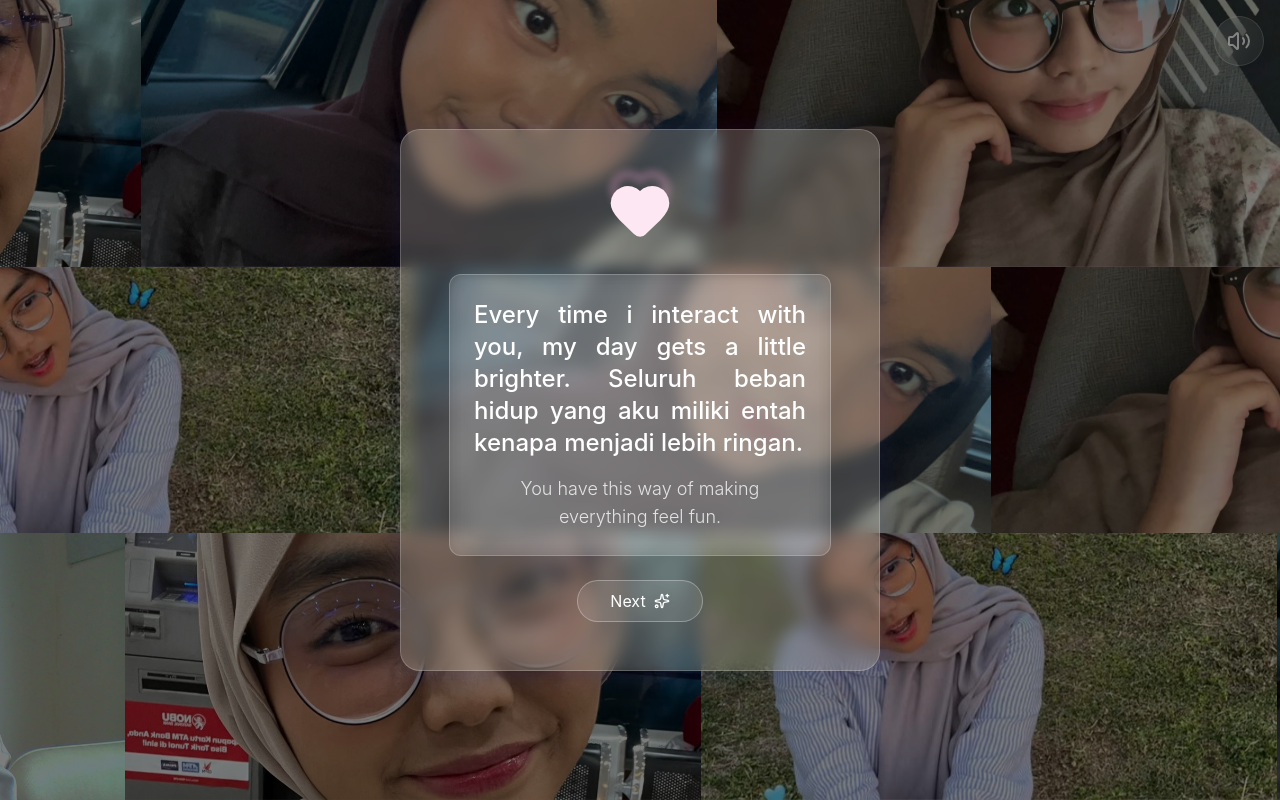
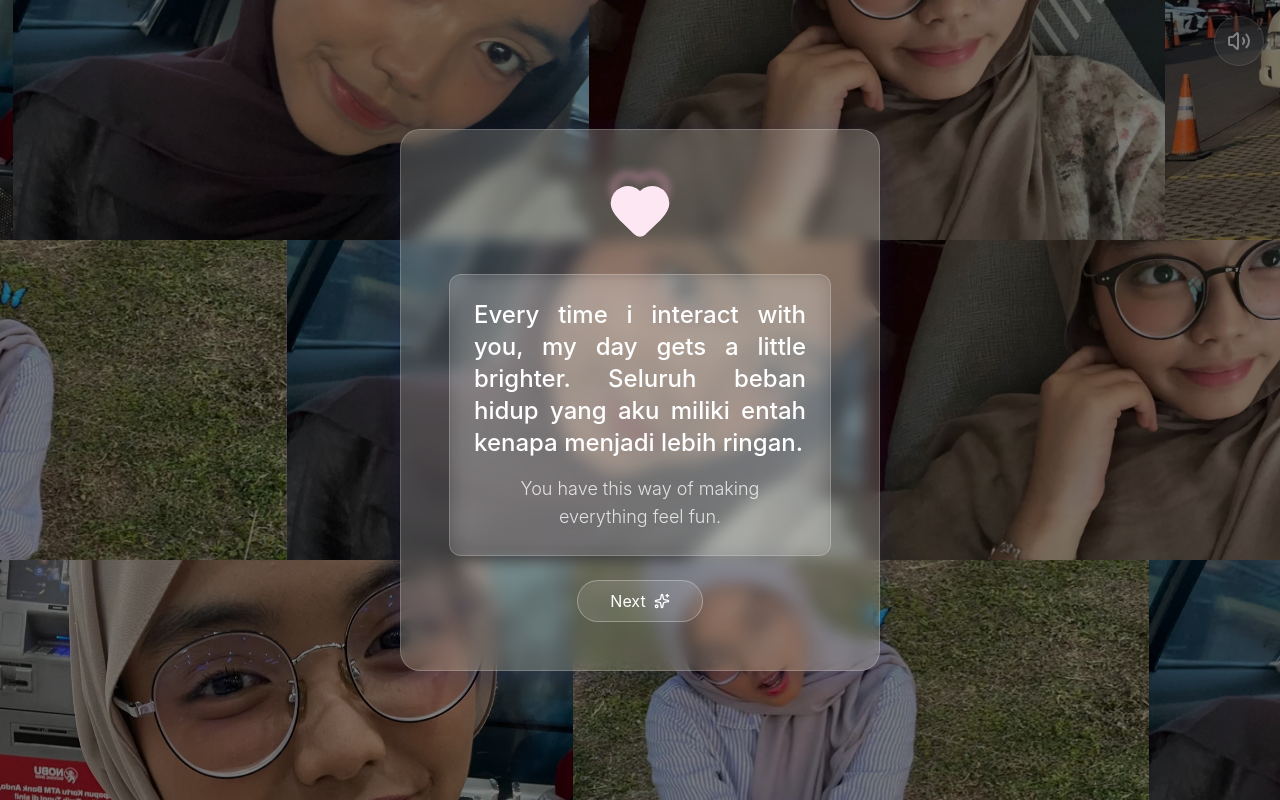
Before and after one commit to Moremirr/book, a React (Vite) app: page / in a window 1280 px wide. Both pictures are taken after a click on the button "What is it?". Built offline with nearby package versions, Linux system fonts and the light colour scheme.

Commit message:
Fix: Make Background Carousel full screen and oversized to cover safe areas

```diff
--- a/src/App.jsx
+++ b/src/App.jsx
@@ -80,9 +80,15 @@ function App() {
       {/* Global Fixed Background */}
       <div className="fixed-background" />
 
-      <div className="absolute inset-0 w-full h-full overflow-hidden pointer-events-none z-10">
-        {/* Background Carousel for Stage 1 */}
+      {/* Background Carousel for Stage 1 (Oversized & Fixed) */}
+      <AnimatePresence>
         {stage === 1 && (
+          <motion.div
+            initial={{ opacity: 0 }}
+            animate={{ opacity: 1 }}
+            exit={{ opacity: 0 }}
+            transition={{ duration: 0.5 }}
+          >
             <BackgroundCarousel images={[
               "/foto1.jpg",
               "/foto2.jpg",
@@ -92,8 +98,11 @@ function App() {
               "/foto6.jpg",
               "/foto7.jpg"
             ]} />
+          </motion.div>
         )}
+      </AnimatePresence>
 
+      <div className="absolute inset-0 w-full h-full overflow-hidden pointer-events-none z-10">
         {/* Enhanced 2D Background */}
         {stage !== 1 && <FloatingHearts />}
 
--- a/src/components/BackgroundCarousel.jsx
+++ b/src/components/BackgroundCarousel.jsx
@@ -19,7 +19,7 @@ const BackgroundCarousel = ({ images }) => {
     ];
 
     return (
-        <div className="absolute inset-0 h-full w-full overflow-hidden z-0 pointer-events-none flex flex-col">
+        <div className="fixed -top-[10vh] -left-[10vw] w-[120vw] h-[120vh] overflow-hidden z-0 pointer-events-none flex flex-col">
             {/* Overlay for readability */}
             <div className="absolute inset-0 bg-black/50 z-10" />
 
```
Lines whose indentation alone changed are shown as unchanged.
